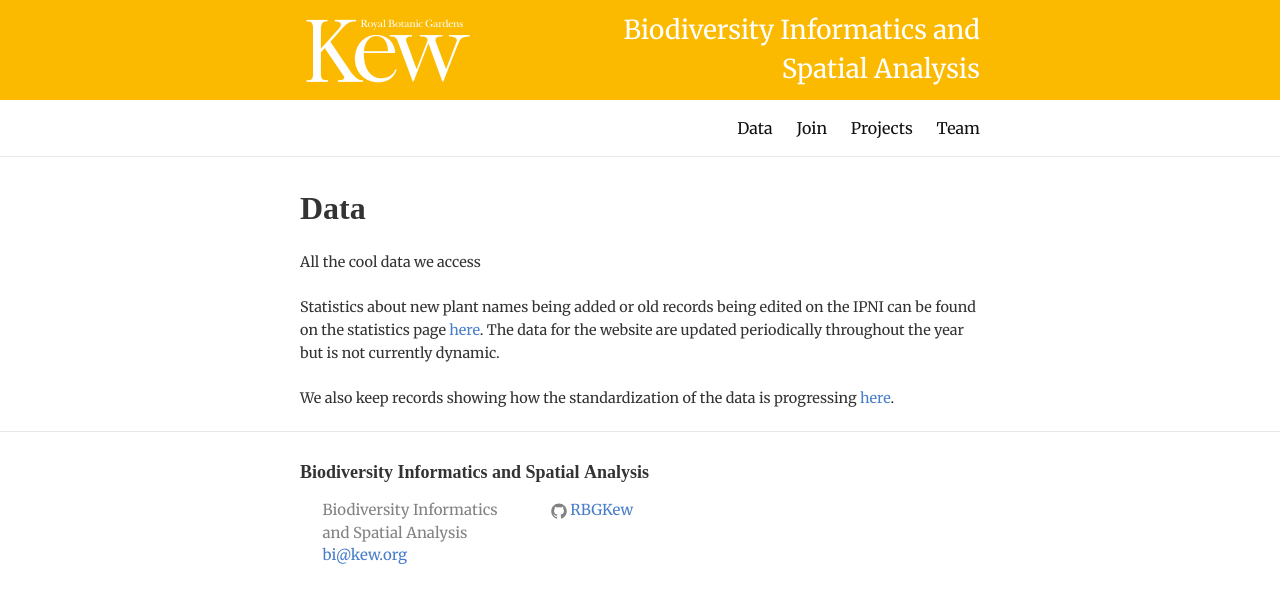
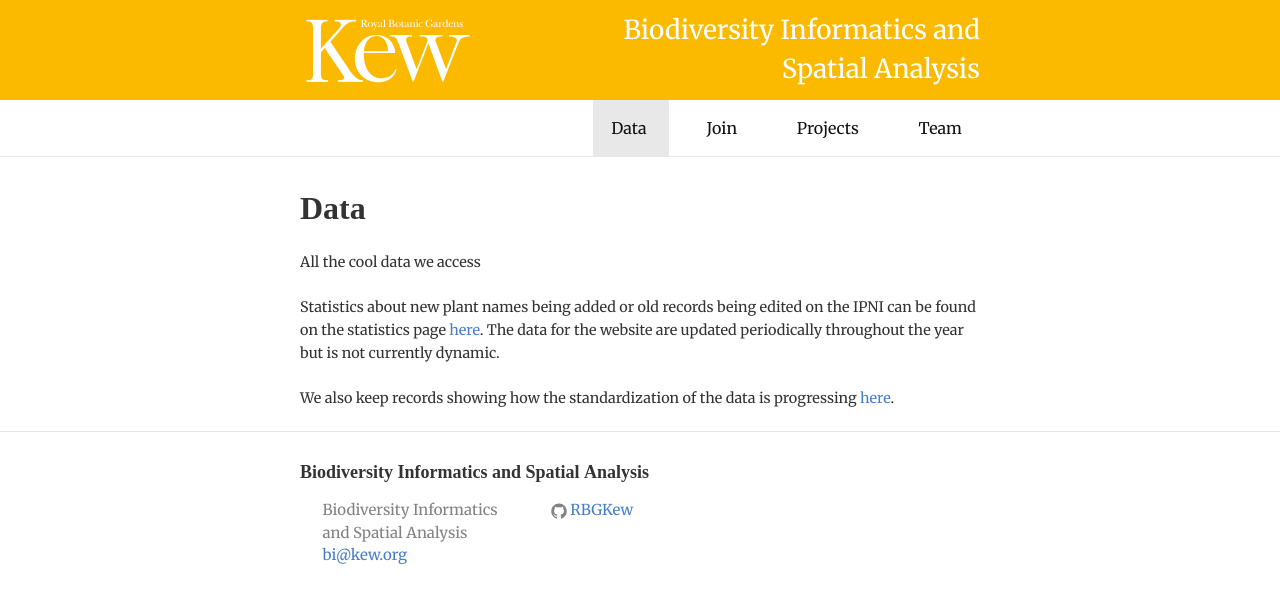
Before and after one commit to RBGKew/rbgkew.github.io, a Jekyll site: the page built from data.md, in a window 1280 px wide. Shown: the top 603 px of the page. Built offline with Jekyll 4.4.1, drawn with Linux system fonts in a browser that asks for light colours; some web fonts are replaced; Markdown is read by kramdown in place of the engine named in the settings.

Commit message:
Make the navigation better

```diff
--- a/_includes/header.html
+++ b/_includes/header.html
@@ -16,9 +16,13 @@
       </a>
 
       <div class="trigger">
-        {% for page in site.pages %}
-          {% if page.title %}
-          <a class="page-link" href="{{ page.url | prepend: site.baseurl }}">{{ page.title }}</a>
+        {% for p in site.pages %}
+          {% if p.title %}
+          <a
+           class="page-link {% if p.title == page.title %} current{% endif %}"
+            href="{{ p.url | prepend: site.baseurl }}">
+            {{ p.title }}
+          </a>
           {% endif %}
         {% endfor %}
       </div>
--- a/_sass/bitters/_base.scss
+++ b/_sass/bitters/_base.scss
@@ -13,3 +13,4 @@
 @import "lists";
 @import "tables";
 @import "typography";
+@import "navigation";
--- /dev/null
+++ b/_sass/bitters/_navigation.scss
@@ -0,0 +1,61 @@
+.site-nav {
+  float: right;
+
+  .menu-icon {
+    display: none;
+  }
+
+  .page-link {
+    color: $text-color;
+    line-height: $base-line-height;
+    padding: 18px;
+  }
+
+  .current {
+    background-color: $grey-color-light;
+  }
+
+  @include media-query($on-palm) {
+    position: absolute;
+    top: 9px;
+    right: 30px;
+    background-color: $background-color;
+    border: 1px solid $grey-color-light;
+    border-radius: 5px;
+    text-align: right;
+
+    .menu-icon {
+      display: block;
+      float: right;
+      width: 36px;
+      height: 26px;
+      line-height: 0;
+      padding-top: 10px;
+      text-align: center;
+
+      > svg {
+        width: 18px;
+        height: 15px;
+
+        path {
+          fill: $grey-color-dark;
+        }
+      }
+    }
+
+    .trigger {
+      clear: both;
+      display: none;
+    }
+
+    &:hover .trigger {
+      display: block;
+      padding-bottom: 5px;
+    }
+
+    .page-link {
+      display: block;
+      padding: 5px 10px;
+    }
+  }
+}
```
